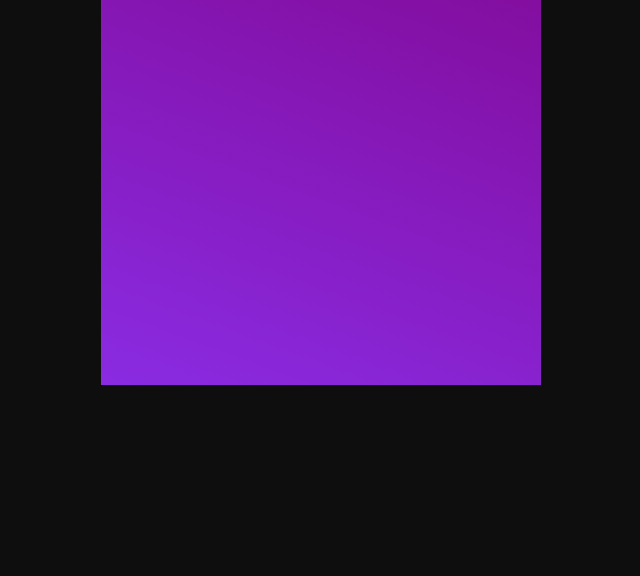
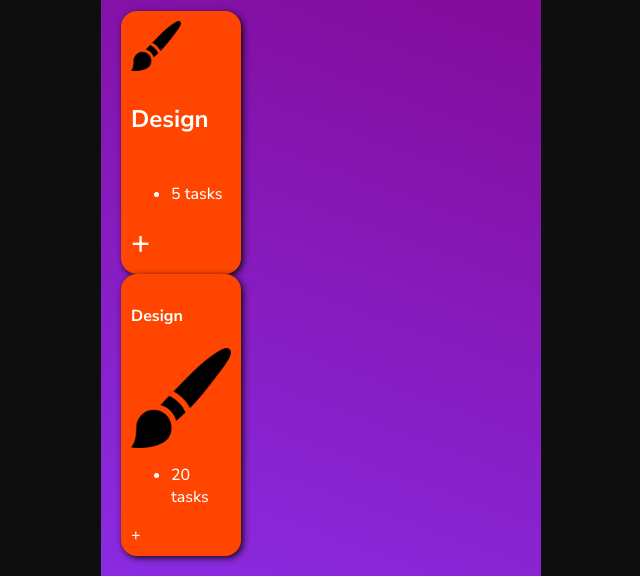
Before and after one commit to chibuzorEbede/web-dev-lessons, a plain HTML site: page projects/todo-app/ui/homepage.html in a window 1280 px wide. Shown: the part 383-959 px from the top of the page, without its empty margins (319-959 px from the left). Before the commit the page ends 800 px from the top, so only its background shows below. Drawn offline with Linux system fonts and the light colour scheme.

Commit message:
DOM manipulation

```diff
--- a/projects/todo-app/css/styles.css
+++ b/projects/todo-app/css/styles.css
@@ -2,6 +2,7 @@
   --custom-box-shadow: #0e0e0e 2px 2px 6px;
   --fancy-background: #0e0e0e;
   --custom-radius: 16px;
+  --custom-spacing-y: 16px;
 }
 body {
   font-family: "Nunito Sans", sans-serif;
@@ -70,6 +71,7 @@ body {
 /* search bar */
 
 .search-section {
+  margin-top: var(--custom-spacing-y);
 }
 
 .search-bar {
@@ -77,4 +79,44 @@ body {
   background-color: #ededed;
   padding: 10px;
   box-shadow: var(--custom-box-shadow);
+  color: gray;
 }
+
+/* category */
+
+.category-title {
+  color: white;
+  font-weight: 700;
+  font-size: 32px;
+}
+
+.category {
+  background-color: orangered;
+  color: white;
+  width: 100px;
+  padding: 10px;
+  border-radius: var(--custom-radius);
+  box-shadow: var(--custom-box-shadow);
+  cursor: pointer;
+}
+
+.add-category {
+  font-size: 32px;
+  font-weight: 600;
+  display: block;
+}
+.list-title {
+  font-size: 24px;
+}
+
+.category {
+  display: flex;
+  flex-direction: column;
+  line-height: normal;
+}
+
+.category-list {
+  display: flex;
+  gap: 10px;
+  flex-direction: row;
+}
--- /dev/null
+++ b/projects/todo-app/scripts/category.js
@@ -0,0 +1,8 @@
+// categories class
+export class Category {
+  constructor(title, tasks, color) {
+    this.title = title;
+    this.tasks = tasks;
+    this.color = color;
+  }
+}
--- /dev/null
+++ b/projects/todo-app/scripts/homepage.js
@@ -0,0 +1,55 @@
+import { Category } from "./category.js";
+
+// classes
+const DesignCategory = new Category(
+  "Design",
+  { "task 1": "design a webpage" },
+  "orange",
+);
+const MeetingCategory = new Category(
+  "Meeting",
+  {
+    "task 1": "host a meeting",
+  },
+  "blue",
+);
+const LearningCategory = new Category(
+  "Learning",
+  {
+    "task 1": "learn a course",
+  },
+  "green",
+);
+
+// DOM
+const categoryDiv = document.querySelector(".category-id");
+
+// create a new div element
+const parentElement = document.querySelector(".categoryList");
+const newCategoryDiv = document.createElement("div");
+const newTitle = document.createElement("h4");
+const newImg = document.createElement("img");
+const newTask = document.createElement("ul");
+const newAddBtn = document.createElement("span");
+
+// new properties
+newTitle.textContent = DesignCategory.title;
+newImg.setAttribute("src", "../images/brush.png");
+newTask.innerHTML = "<li>20 tasks </li>";
+newAddBtn.innerText = "+";
+
+newCategoryDiv.appendChild(newTitle);
+newCategoryDiv.appendChild(newImg);
+newCategoryDiv.appendChild(newTask);
+newCategoryDiv.appendChild(newAddBtn);
+
+newCategoryDiv.classList.add("category");
+parentElement.append(newCategoryDiv);
+
+// populate it with the categories data
+
+// display it on the screen
+
+console.log("design", DesignCategory);
+
+function makeCategory() {}
--- a/projects/todo-app/ui/homepage.html
+++ b/projects/todo-app/ui/homepage.html
@@ -32,14 +32,32 @@
         <!-- search section -->
         <div class="search-section">
           <span></span>
-          <div class="search-bar">Search medical</div>
-          <span></span>
+          <div class="search-bar" contenteditable="true">Search medical</div>
+          <span class=""></span>
         </div>
-
-        <!-- categories section -->
+      </section>
+      <!-- categories section -->
+      <section class="categories-section">
+        <h1 class="category-title">Category</h1>
+        <div class="categoryList">
+          <div class="category category-id">
+            <img
+              src="../images/brush.png"
+              alt="brush "
+              width="50px"
+              height="50px"
+            />
+            <h4 class="list-title">Design</h4>
+            <ul>
+              <li>5 tasks</li>
+            </ul>
+            <span class="add-category">+</span>
+          </div>
+        </div>
       </section>
 
       <!-- tasks list section -->
     </main>
+    <script type="module" src="../scripts/homepage.js"></script>
   </body>
 </html>
```
Also changed, not shown: projects/todo-app/images/brush.png (added).
